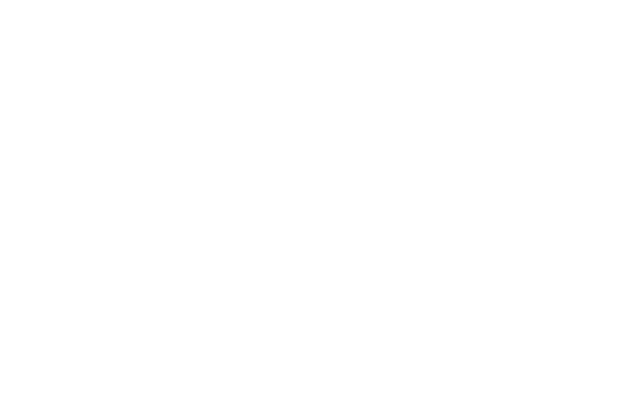
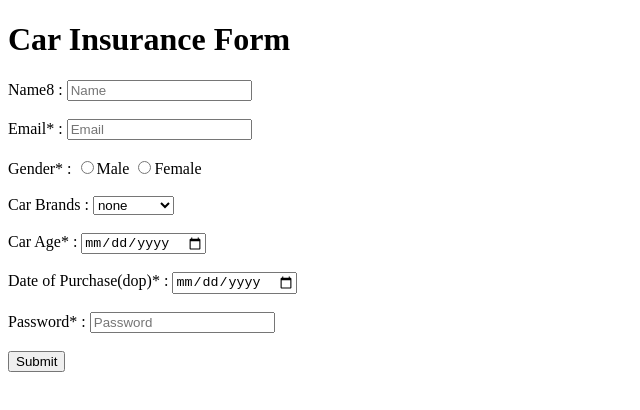
Before and after one commit to acciojob/car-insurance-form-anitha-anii, a website: page main.html in a window 1280 px wide. Shown: the whole page, without its empty margins (0-640 px from the left). Drawn offline with Linux system fonts and the light colour scheme.

Commit message:
created a submission

```diff
--- a/main.html
+++ b/main.html
@@ -10,7 +10,32 @@
 	<!-- the entire body must be written by student -->
     <script type="text/javascript" src="./script.js">
 </script>
+	<h1>Car Insurance Form</h1>
+   <form>
+	   <label for="name">Name8 : </label>
+	   <input type="text" placeholder="Name" id="name"><br><br>
+	    <label for="email">Email* : </label>
+	   <input type="email" placeholder="Email" id="email" required><br><br>
+	   <label for="gender">Gender* :</label>
+	   <input type="radio" name="gender"  required >Male
+	   <input type="radio" name="gender"  required>Female<br><br>
+	   <label for="car brands" >Car Brands :</label>
 
+	   <select id="cars">
+		   <option>none</option>
+		   <option value="bmw">BMW</options>
+		   <option value="audi">Audi</options>
+		   <option value="mercedez">Mercedez</options>
+	   </select><br><br>
+	   <label for="Age">Car Age* :</label>
+	   <input type="date" required id="carage"><br><br>
+	    <label for="Date of Purchase(dop)">Date of Purchase(dop)* :</label>
+	    <input type="date" id="dop"><br><br>
+
+	    <label for="password">Password* :</label>
+	   <input type="password"placeholder="Password" id="password" required ><br><br>
+	   <input type="submit">
+   </form>
 </body>
 
 </html>
```
